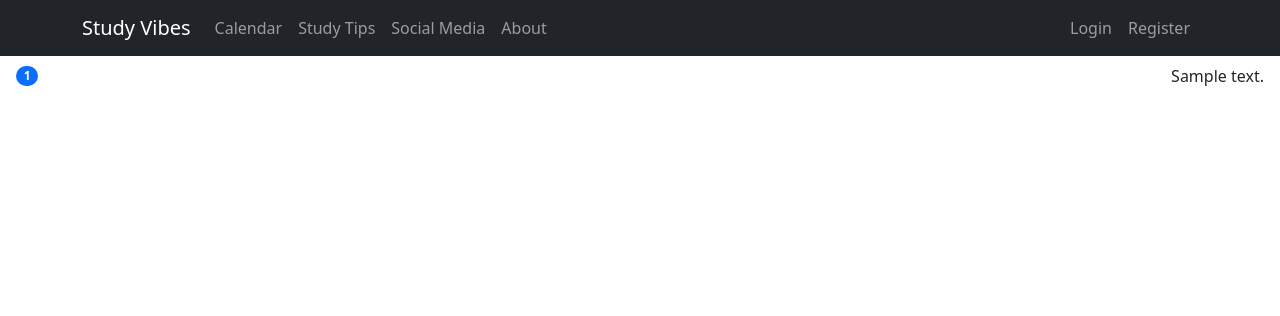
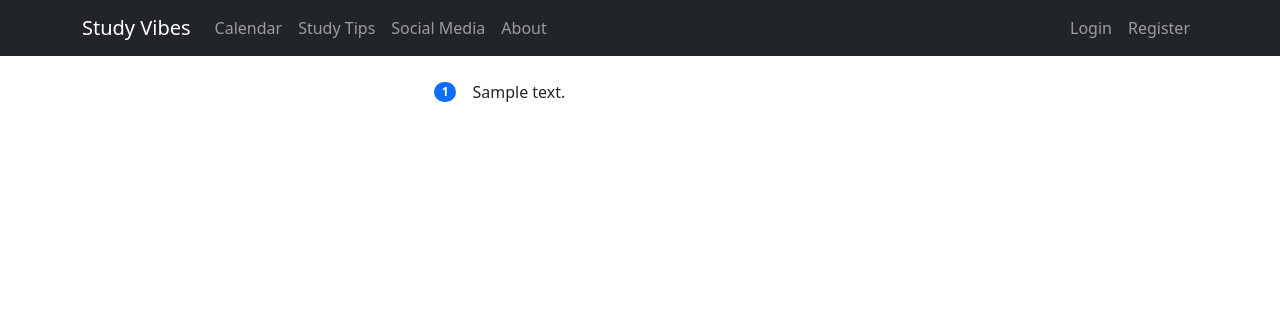
Before and after one commit to abhi-kr-2100/SVWeb, a Django app: page /study-tips/ in a window 1280 px wide. Shown: the top 316 px of the page. Run offline with Django 3.2, Linux system fonts and the light colour scheme; tables that the repository leaves empty hold one stand-in row (values such as "Sample post"); parts of the project's set-up code (start-up, migrations or seed data) failed here and were passed over; some libraries are stand-ins or nearby versions.

Commit message:
Fix the layout of the study_tips template

```diff
--- a/svweb/svhome/templates/svhome/study_tips.html
+++ b/svweb/svhome/templates/svhome/study_tips.html
@@ -10,14 +10,16 @@
 
 {% block content %}
 {% if tips %}
+    <div class="container my-3" style="max-width: 500px;">
         <ul class="list-group list-group-flush">
             {% for t in tips %}
-            <li class="list-group-item d-flex justify-content-between align-items-center">
-                <span class="badge bg-primary rounded-pill">{{ forloop.counter }}</span>
+                <li class="list-group-item d-flex align-items-center">
+                    <span class="badge bg-primary rounded-pill mx-3">{{ t.votes }}</span>
                     {{ t.text }}
                 </li>
             {% endfor %}
         </ul>
+    </div>
 {% else %}
 <div class="container">
     <p class="display-1">404! No tips available at this time &gt;_&lt;</p>
```
Lines whose indentation alone changed are shown as unchanged.
